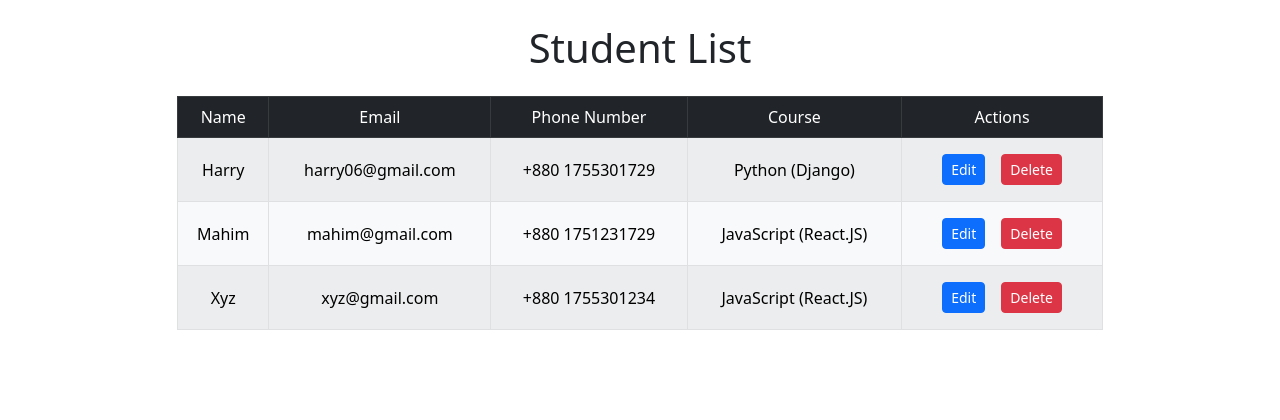
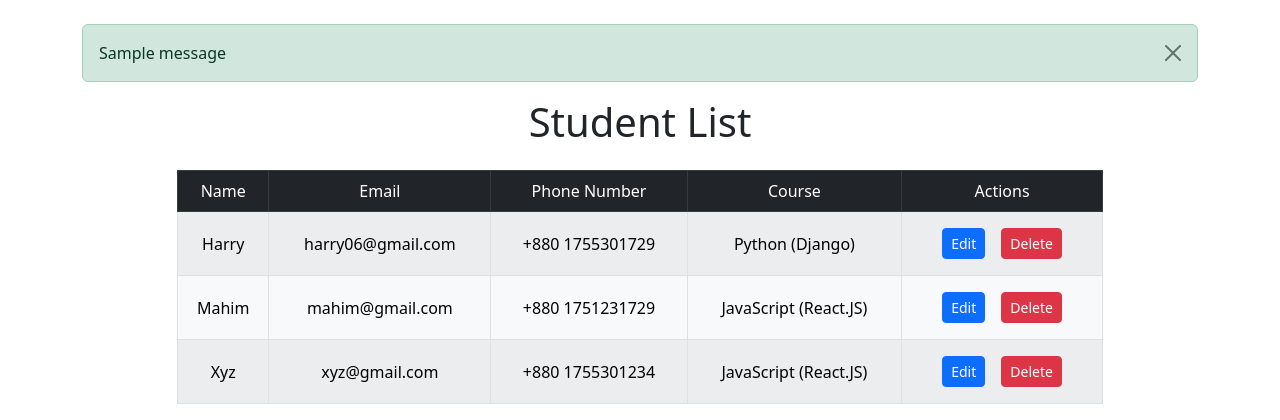
Before and after one commit to Fahimshariar02/Student-Management-System, a Django app: page / in a window 1280 px wide. Shown: the part 56-476 px from the top of the page. Run offline with Django 5.2, Linux system fonts and the light colour scheme; data comes from the database, SQL or seed files in the repository; both versions use the stored data as it was after the commit; one stand-in notice (Sample message) is shown.

Commit message:
Success messages added

```diff
--- a/students/templates/base.html
+++ b/students/templates/base.html
@@ -49,6 +49,14 @@
 
     <main>
         <div class="container mt-4">
+            {% if messages %}
+            {% for message in messages %}
+                <div class="alert alert-{{ message.tags }} alert-dismissible fade show" role="alert">
+                    {{ message }}
+                    <button type="button" class="btn-close" data-bs-dismiss="alert" aria-label="Close"></button>
+                </div>
+            {% endfor %}
+        {% endif %}
             {% block content %}{% endblock %}
         </div>
     </main>
--- a/students/views.py
+++ b/students/views.py
@@ -1,6 +1,7 @@
 from django.shortcuts import render, redirect
 from .models import StudentsInfo
 from .forms import studentForm
+from django.contrib import messages
 
 # Create your views here.
 def student_list(request):
@@ -14,6 +15,7 @@ def add_student(request):
         form = studentForm(request.POST)
         if form.is_valid():
             form.save()
+            messages.success(request, "Successfully Student Information Added")
             return redirect('student_list')
         else:
             return render(request, 'add_student.html', {'form': form})
@@ -29,6 +31,7 @@ def update(request, roll):
         form = studentForm(request.POST, instance=student)
         if form.is_valid():
             form.save()
+            messages.success(request, "Successfully Student Information Updated")
             return redirect('student_list')
         else:
             return render(request, 'add_student.html', {'form': form})
@@ -42,5 +45,5 @@ def delete(request, roll):
 
     if student:
         student.delete()
-
+        messages.success(request, "Successfully Student Information Deleted")
     return redirect('student_list')
```
Also changed, not shown: db.sqlite3.
